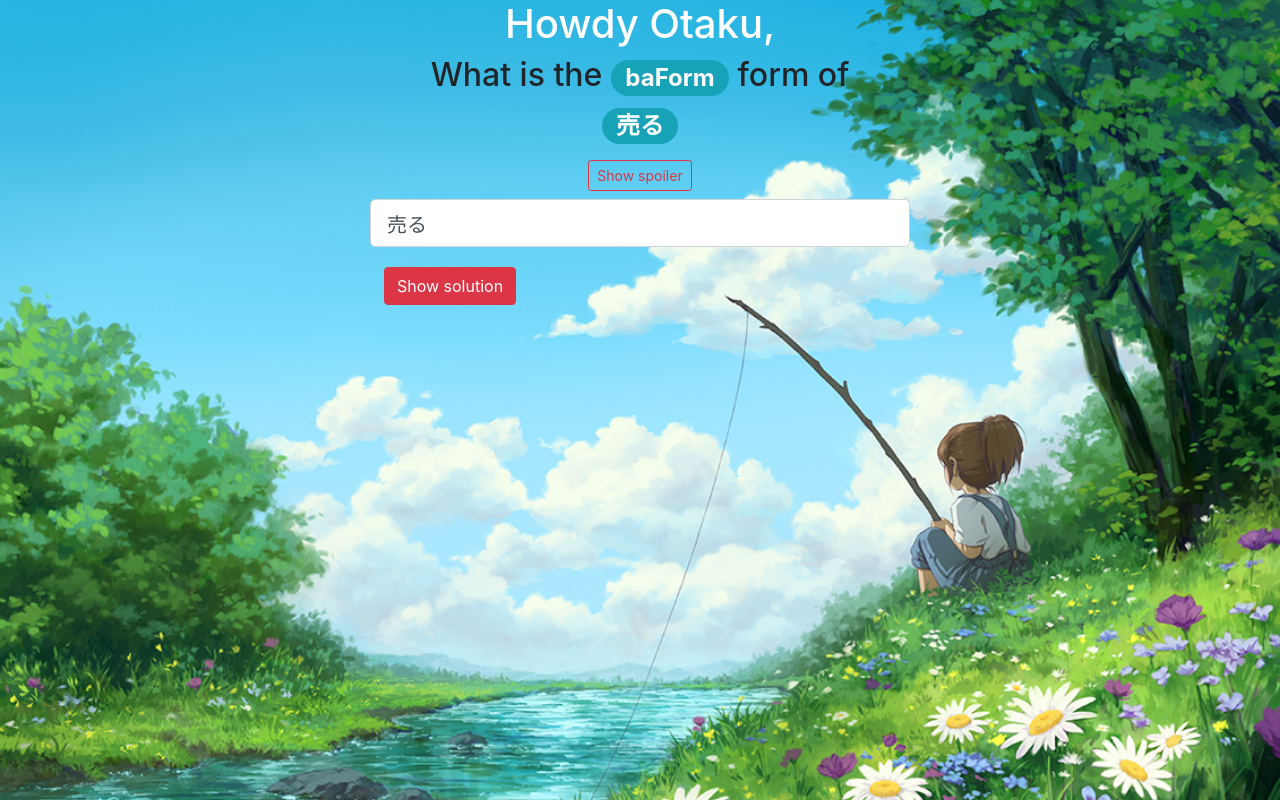
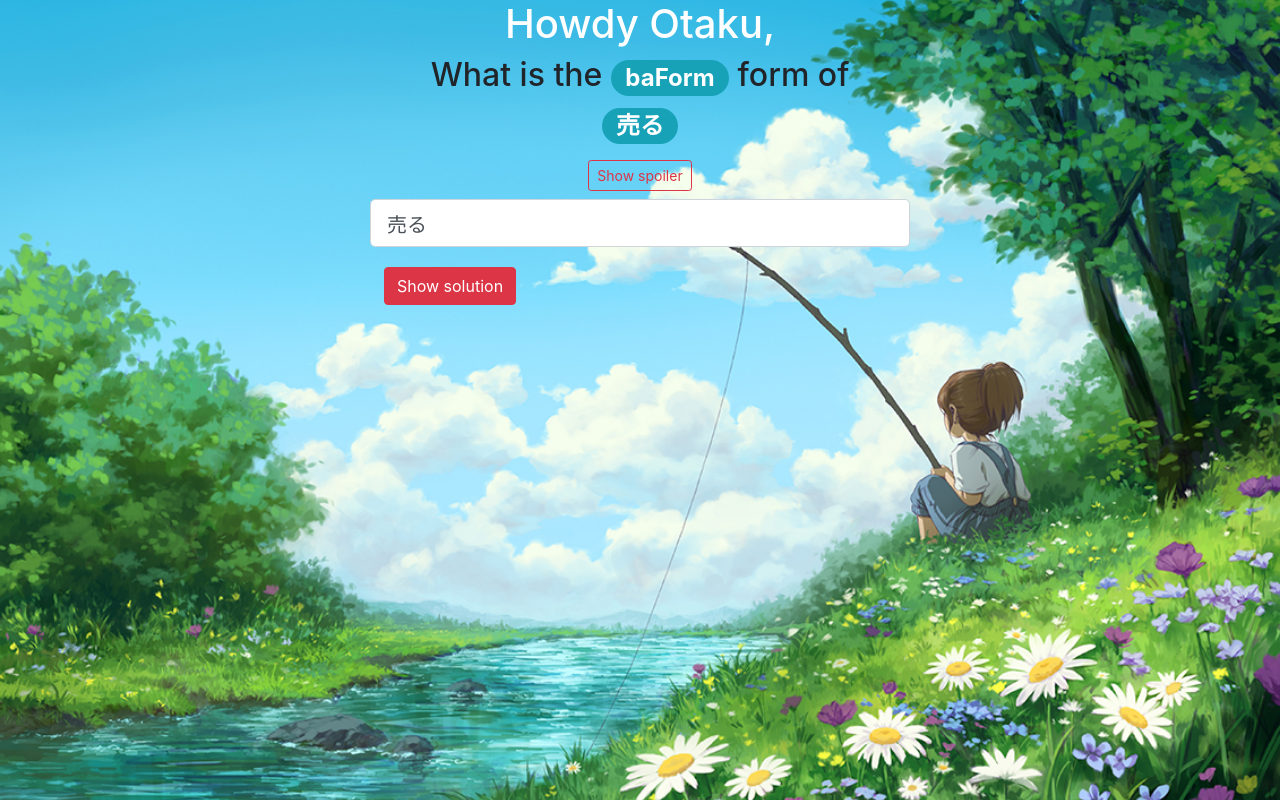
Before and after one commit to Aklakan/japanese-word-forms-trainer, a Vue app: page /#/ in a window 1280 px wide. Built offline with nearby package versions, Linux system fonts and the light colour scheme.

Commit message:
Another attempt at having the bg image behave perfectly over all of my systems...

```diff
--- a/src/components/AppHome.vue
+++ b/src/components/AppHome.vue
@@ -153,18 +153,24 @@ function pickTask() {
 
 </script>
 
+<style scoped>
+    h1  {
+        color: white;
+        justify-content:center;
+    }
+</style>
+
 <style>
-    html, body {
-      background: url("Djamila_Knopf_Childhood_Memories.jpg");
-      background-repeat:no-repeat;
+    html {
+      width: 100%;
+      height: 100%;
+    }
+
+    body {
+      background: url("Djamila_Knopf_Childhood_Memories.jpg") no-repeat center center fixed;
       -webkit-background-size: cover;
       -moz-background-size: cover;
       -o-background-size: cover;
       background-size: cover;
     }
-
-    h1  {
-        color: white;
-        justify-content:center;
-    }
 </style>
```
